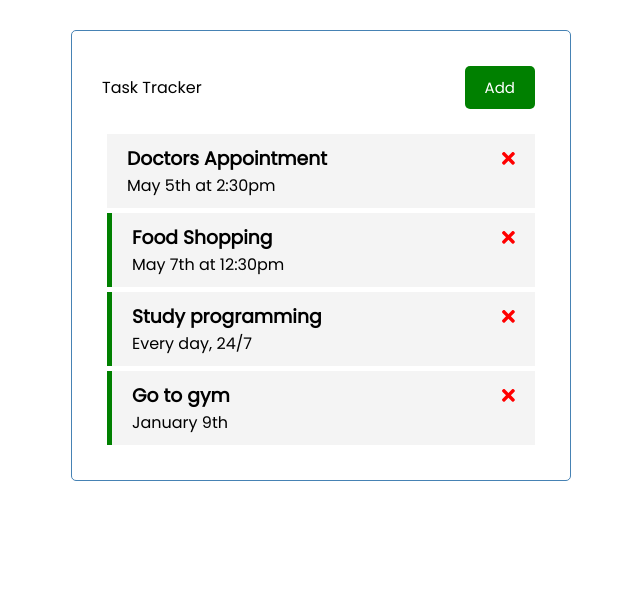
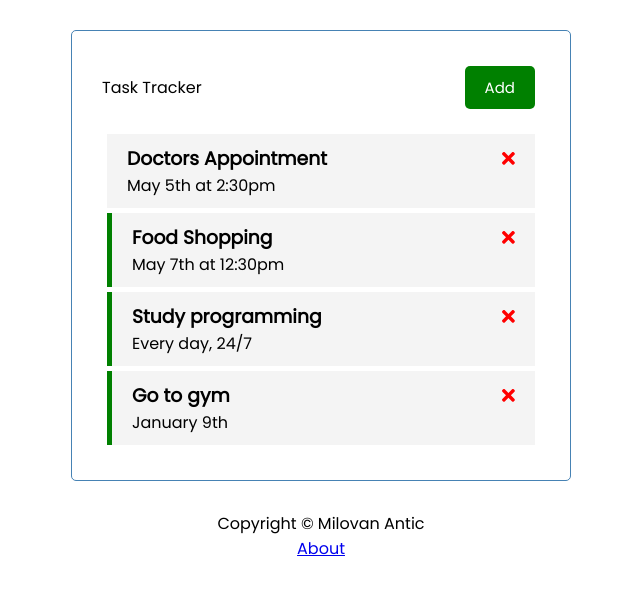
Before and after one commit to Milovan1995/task-tracker, an Angular app: page / in a window 1280 px wide. Shown: the top 594 px of the page, without its empty margins (319-959 px from the left). Built offline with nearby package versions, Linux system fonts and the light colour scheme; data requests are answered from the project's data file.

Commit message:
Add footer component

```diff
--- a/src/app/app.component.html
+++ b/src/app/app.component.html
@@ -2,3 +2,4 @@
   <app-header></app-header>
   <router-outlet></router-outlet>
 </div>
+<app-footer></app-footer>
--- a/src/app/app.module.ts
+++ b/src/app/app.module.ts
@@ -12,6 +12,7 @@
 import { AddTaskComponent } from './components/add-task/add-task.component';
 import { RouterModule } from '@angular/router';
 import { AboutComponent } from './components/about/about.component';
+import { FooterComponent } from './components/footer/footer.component';
 
 @NgModule({
   declarations: [
@@ -22,6 +23,7 @@
     TaskItemComponent,
     AddTaskComponent,
     AboutComponent,
+    FooterComponent,
   ],
   imports: [
     BrowserModule,
--- /dev/null
+++ b/src/app/components/footer/footer.component.css
@@ -0,0 +1,4 @@
+footer {
+  margin-top: 30px;
+  text-align: center;
+}
--- /dev/null
+++ b/src/app/components/footer/footer.component.html
@@ -0,0 +1,4 @@
+<footer>
+  <p>Copyright &copy; Milovan Antic</p>
+  <a routerLink="/about">About</a>
+</footer>
```
Also changed, not shown: src/app/components/footer/footer.component.ts (added, +10 -0 lines), 1 other file (tests, documents, lock files or other folders).
